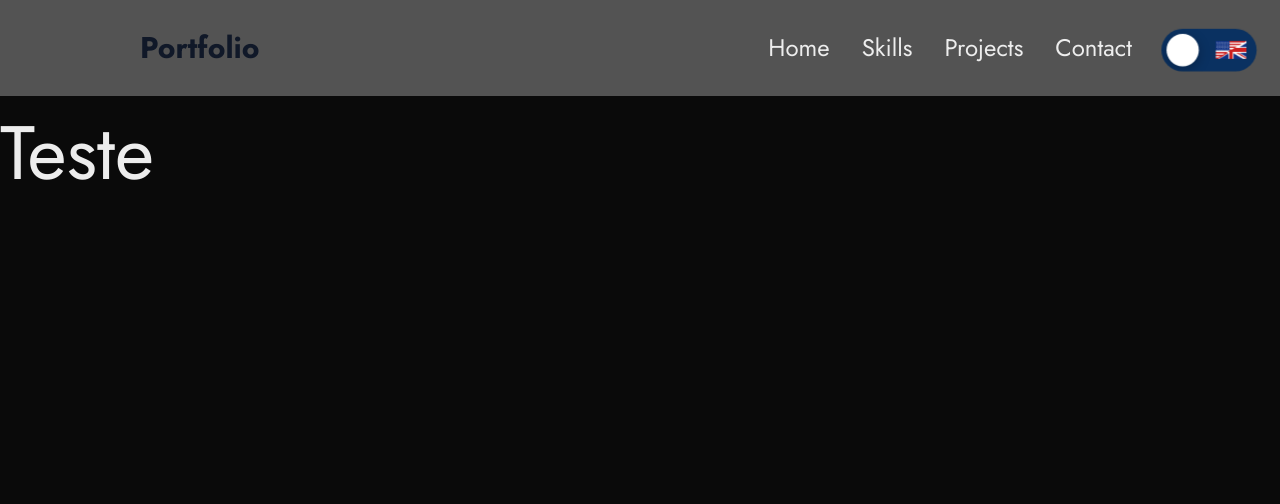
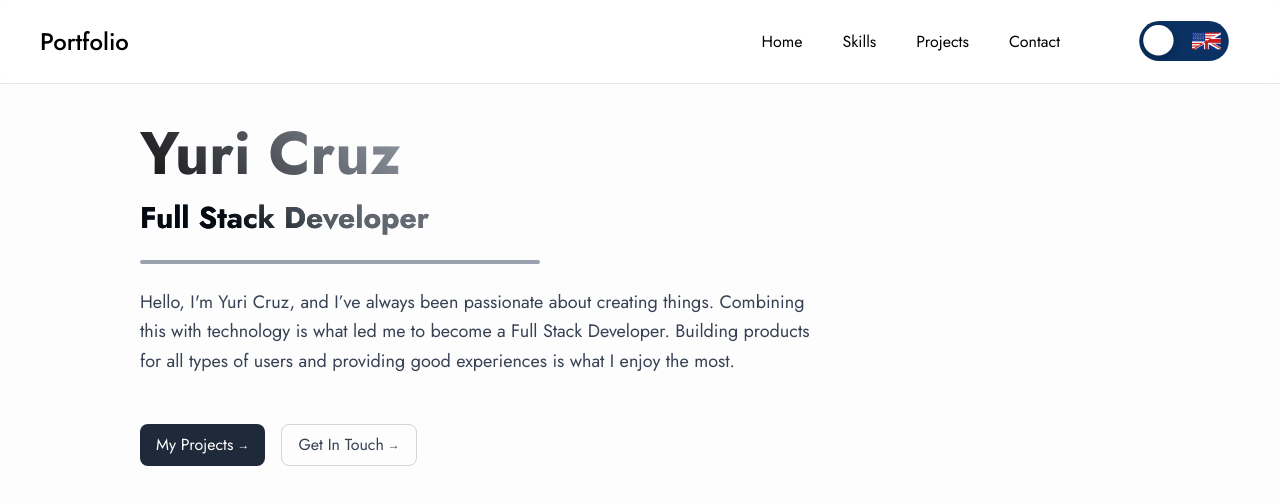
Before and after one commit to YuriCF1/PortfolioV2, a Next.js app: page / in a window 1280 px wide. Shown: the top 504 px of the page. Built offline with nearby package versions, Linux system fonts and the light colour scheme.

Commit message:
Improving style and about section

```diff
--- a/app/globals.css
+++ b/app/globals.css
@@ -1,21 +1,23 @@
 @import "tailwindcss";
 
-/*Default Mode Light */
+/* ===== Light Mode (default) ===== */
 :root {
-  --background: #FDFDFD;
+  --background: #fdfdfd;
   --foreground: #000000;
-  --light-color: #0A0A0A;
+  --light-color: #0a0a0a;
 }
 
-/*Default Mode Dark - Reset configs */
-@media (prefers-color-scheme: light) {
+
+/* ===== Dark Mode ===== */
+/* @media (prefers-color-scheme: dark) {
   :root {
     --background: #0a0a0a;
-    --foreground: #ededed;
-    --light-color: #000000;
+    --foreground: #fdfdfd;
+    --light-color: #ffffff;
   }
-}
+} */
 
+/* Tailwind theme variables */
 @theme {
   --color-background: var(--background);
   --color-foreground: var(--foreground);
@@ -24,12 +26,11 @@
 
 body {
   margin: 0;
-  background: var(--background);
+  background-color: var(--background);
   color: var(--foreground);
   font-family: var(--font-jost);
 }
 
 h5 {
   font-size: 2cm;
-  height: 100cm;
 }
--- a/app/layout.tsx
+++ b/app/layout.tsx
@@ -10,7 +10,7 @@ export const metadata: Metadata = {
 
 const jost = Jost({
   subsets: ["latin"],
-  weight: ["400", "700"],
+  weight: ["100", "200", "300", "400", "500", "600", "700", "800", "900"],
   variable: "--font-jost",
 });
 
@@ -20,7 +20,7 @@ export default function RootLayout({
   children: React.ReactNode;
 }>) {
   return (
-    <html lang="en">
+    <html lang="pt-br">
       <body className={`${jost.variable}`}>
         <LanguageContextProvider>
           {children}
--- a/app/page.tsx
+++ b/app/page.tsx
@@ -1,13 +1,12 @@
-import Header from "@/components/header";
-import { LanguageButton } from "@/components/languageToggle";
+import Header from "@/components/Header";
+import About from "@/components/About";
 
 export default function Home() {
   return (
     <>
       <Header />
-      <LanguageButton />
-            <main className="pt-24">
-        <h5>Teste</h5>
+      <main className="pt-20 sm:pt-24 md:pt-28">
+        <About />
       </main>
     </>
   );
--- /dev/null
+++ b/components/About/index.tsx
@@ -0,0 +1,35 @@
+// import styles from './about.module.css'
+
+const About = () => {
+    return (
+        <div className="px-10 lg:px-35 flex flex-col gap-4 sm:gap-6">
+            <h1 className="text-3xl sm:text-4xl md:text-5xl lg:text-6xl font-bold leading-[1.3] sm:leading-[1.35] md:leading-[1.4] bg-[linear-gradient(45deg,#000_1%,#9ca3af_35%,#e5e7eb_80%)] bg-clip-text text-transparent">
+                Yuri Cruz
+                <br />
+                <span className="block mt-1 text-xl sm:text-2xl md:text-3xl bg-[linear-gradient(45deg,#030a12_0%,#bdbdbd_65%)] sm:bg-[linear-gradient(45deg,#030a12_0%,#575f69_70%,#bdbdbd_85%)] md:bg-[linear-gradient(45deg,#030a12_10%,#575f69_20%,#bdbdbd_80%)] bg-clip-text text-transparent">
+                    Full Stack Developer
+                </span>
+            </h1>
+            <div className="h-0.5 sm:h-1 w-32 sm:w-44 md:w-55 lg:w-100 bg-gray-400 rounded-full" />
+            <p className="text-sm sm:text-base md:text-lg max-w-xl md:max-w-2xl leading-relaxed text-gray-700">
+                Hello, I&apos;m Yuri Cruz, and I’ve always been passionate about creating things.
+                Combining this with technology is what led me to become a Full Stack Developer.
+                Building products for all types of users and providing good experiences is what I enjoy the most.
+            </p>
+            <div className="mt-6 flex gap-4">
+                <div className="flex px-4 py-2 bg-gray-800 text-white rounded-lg hover:bg-gray-700 transition-colors">
+                    <a href="#projects" className="flex items-center gap-1">
+                        My Projects
+                        <span className="text-xs">→</span>
+                    </a>
+                </div>
+                <a href="#contact" className="px-4 py-2 border border-gray-300 text-gray-700 rounded-lg hover:bg-gray-50 transition-colors flex items-center gap-1">
+                    Get In Touch
+                    <span className="text-xs">→</span>
+                </a>
+            </div>
+        </div>
+    )
+}
+
+export default About
--- a/components/header/index.tsx
+++ b/components/header/index.tsx
@@ -1,23 +1,101 @@
-"use client"
+"use client";
 
-import { useContext } from "react";
+import { useContext, useState } from "react";
 import { LanguageContext } from "@/context/LanguageContext";
+import { LanguageButton } from "@/components/LanguageToggle";
 
 const Header = () => {
   const { language } = useContext(LanguageContext);
+  const [open, setOpen] = useState(false);
 
   return (
-            <header className="dark:border-gray-700 py-6 px-35 border-gray-200 flex justify-between items-center text-2xl fixed top-0 w-full z-10 bg-white/30 dark:bg-white-200/30 backdrop-blur-sm">
-      <h1 className="dark:text-light-color text-3xl font-bold text-gray-900 text-center font-jost">
-        {/* Yuri Cruz - Full Stack Developer */}
-        Portfolio
-      </h1>
-      <ul className="flex gap-4 font-jost justify-content-center">
-        <li className="cursor-pointer hover:bg-gray-200 p-2 rounded-xl"> {language === "english" ? "Home" : "Início"} </li>
-        <li className="cursor-pointer hover:bg-gray-200 p-2 rounded-xl"> {language === "english" ? "Skills" : "Habilidades"} </li>
-        <li className="cursor-pointer hover:bg-gray-200 p-2 rounded-xl"> {language === "english" ? "Projects" : "Projetos"} </li>
-        <li className="cursor-pointer hover:bg-gray-200 p-2 rounded-xl"> {language === "english" ? "Contact" : "Contato"} </li>
-      </ul>
+    <header
+      className="
+        fixed top-0 w-full z-50
+        bg-white/70 backdrop-blur-sm
+        border-b border-gray-200
+      "
+    >
+      <div
+        className="
+          max-w-10xl mx-auto
+          px-4 sm:px-6 lg:px-10
+          py-4
+          flex items-center
+        "
+      >
+        {/* Logo */}
+        <h1 className="text-xl sm:text-2xl font-medium">
+          Portfolio
+        </h1>
+
+        {/* Desktop right side */}
+        <div
+          className="
+            hidden md:flex items-center gap-4
+            ml-auto
+            md:gap-6 lg:gap-10 xl:gap-14
+          "
+        >
+          <ul className="flex gap-2 lg:gap-4 text-base">
+            {[
+              ["Home", "Início"],
+              ["Skills", "Habilidades"],
+              ["Projects", "Projetos"],
+              ["Contact", "Contato"],
+            ].map(([en, pt]) => (
+              <li
+                key={en}
+                className="cursor-pointer px-3 py-2 rounded-xl hover:bg-gray-200 transition"
+              >
+                {language === "english" ? en : pt}
+              </li>
+            ))}
+          </ul>
+
+          <LanguageButton />
+        </div>
+
+        {/* Mobile actions */}
+        <div className="md:hidden flex items-center gap-2 ml-auto">
+          <LanguageButton />
+
+          <button
+            onClick={() => setOpen(!open)}
+            className="p-2 rounded-lg hover:bg-gray-200"
+            aria-label="Toggle menu"
+          >
+            ☰
+          </button>
+        </div>
+      </div>
+
+      {/* Mobile menu */}
+      {open && (
+        <ul
+          className="
+            md:hidden
+            px-4 pb-4
+            flex flex-col gap-2
+            bg-white/90 backdrop-blur-sm
+          "
+        >
+          {[
+            ["Home", "Início"],
+            ["Skills", "Habilidades"],
+            ["Projects", "Projetos"],
+            ["Contact", "Contato"],
+          ].map(([en, pt]) => (
+            <li
+              key={en}
+              onClick={() => setOpen(false)}
+              className="cursor-pointer px-3 py-2 rounded-xl hover:bg-gray-200 transition"
+            >
+              {language === "english" ? en : pt}
+            </li>
+          ))}
+        </ul>
+      )}
     </header>
   );
 };
--- a/components/languageToggle/languageToggle.module.css
+++ b/components/languageToggle/languageToggle.module.css
@@ -1,18 +1,24 @@
 /* Wrapper */
+/* .wrapper {
+  position: fixed;
+  top: 20px;
+  right: 12px;
+  z-index: 1000;
+} */
 .wrapper {
-  position: fixed;
-  top: 25px;
-  right: 15px;
-  z-index: 1000;
-  scale: 0.85;
+  position: relative; /* 🔑 */
+  top: auto;
+  right: auto;
+  z-index: auto;
+  scale: 0.8;
 }
 
 /* Button */
 .toggleButton {
   position: relative;
-  width: 112px;
-  height: 50px;
-  padding: 6px;
+  width: 96px;
+  height: 44px;
+  padding: 5px;
   border-radius: 999px;
   border: none;
   cursor: pointer;
@@ -29,10 +35,10 @@
 /* Ball */
 .ball {
   position: absolute;
-  top: 6px;
-  left: 6px;
-  width: 38px;
-  height: 38px;
+  top: 5px;
+  left: 5px;
+  width: 34px;
+  height: 34px;
   border-radius: 50%;
   background: white;
   box-shadow: 0 4px 12px rgba(0, 0, 0, 0.25);
@@ -42,26 +48,24 @@
 }
 
 .toggleButton.pt .ball {
-  transform: translateX(62px);
+  transform: translateX(52px);
 }
 
-/* Flags Settings */
+/* Flag */
 .flag {
   position: absolute;
   top: 50%;
   transform: translateY(-50%);
   z-index: 2;
-
   transition: opacity 0.15s ease;
 }
 
-/* Position of the flag */
 .toggleButton.en .flag {
-  right: 12px;
+  right: 10px;
 }
 
 .toggleButton.pt .flag {
-  left: 12px;
+  left: 10px;
 }
 
 /* Fade */
@@ -72,3 +76,46 @@
 .fadeIn {
   opacity: 1;
 }
+
+/* 📱 Mobile adjustments */
+
+@media (max-width: 640px) {
+  .wrapper {
+    top: 0px;
+    right: -10px;
+  }
+
+  .toggleButton {
+    width: 82px;
+    height: 38px;
+    padding: 4px;
+  }
+
+  .ball {
+    width: 30px;
+    height: 30px;
+  }
+
+  .toggleButton.pt .ball {
+    transform: translateX(44px);
+  }
+}
+
+/* 🖥️ Desktop Large adjustments */
+
+@media (min-width: 1024px) {
+  .toggleButton {
+    width: 112px;
+    height: 50px;
+    padding: 6px;
+  }
+
+  .ball {
+    width: 38px;
+    height: 38px;
+  }
+
+  .toggleButton.pt .ball {
+    transform: translateX(62px);
+  }
+}
--- a/package.json
+++ b/package.json
@@ -18,9 +18,11 @@
     "@types/node": "^20",
     "@types/react": "^19",
     "@types/react-dom": "^19",
+    "autoprefixer": "^10.4.23",
     "eslint": "^9",
     "eslint-config-next": "16.1.1",
-    "tailwindcss": "^4",
+    "postcss": "^8.5.6",
+    "tailwindcss": "^4.1.18",
     "typescript": "^5"
   }
 }
--- a/tailwind.config.ts
+++ b/tailwind.config.ts
@@ -1,11 +1,14 @@
 import type { Config } from 'tailwindcss'
 
 const config: Config = {
+  // darkMode: 'class',
+
   content: [
     './pages/**/*.{js,ts,jsx,tsx,mdx}',
     './components/**/*.{js,ts,jsx,tsx,mdx}',
     './app/**/*.{js,ts,jsx,tsx,mdx}',
   ],
+
   theme: {
     extend: {
       fontFamily: {
@@ -13,6 +16,8 @@ const config: Config = {
       },
     },
   },
+
   plugins: [],
 }
+
 export default config
```
Also changed, not shown: components/About/about.module.css (added), 1 other file (tests, documents, lock files or other folders).
